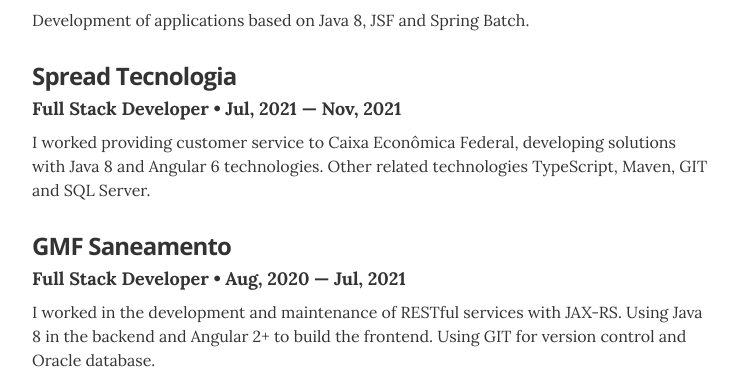
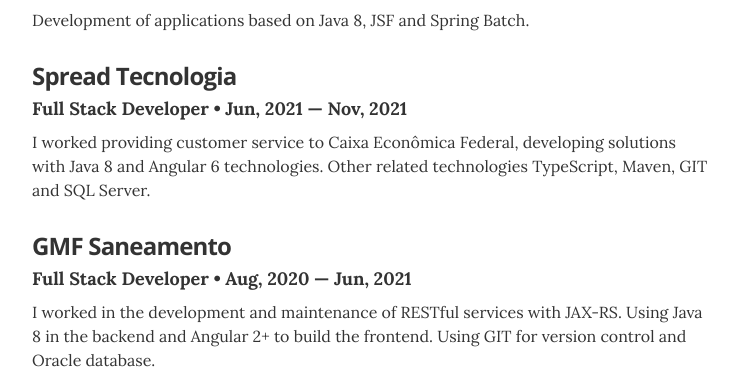
Before and after one commit to pedrobezerradev/pedrobezerradev.github.io, a Jekyll site: the page built from index.html, in a window 1280 px wide and 900 px high, scrolled down 470 px. Shown: the part 163-541 px from the top of the window, without its empty margins (268-1011 px from the left). Built offline with Jekyll 4.4.1, drawn with Linux system fonts in a browser that asks for light colours.

Commit message:
atualizando experiencia e skills

```diff
--- a/_data/experience.yml
+++ b/_data/experience.yml
@@ -9,13 +9,13 @@
 # Full Stack Developer
 - company: Spread Tecnologia
   position: Full Stack Developer
-  duration: Jul, 2021 &mdash; Nov, 2021
+  duration: Jun, 2021 &mdash; Nov, 2021
   summary: I worked providing customer service to Caixa Econômica Federal, developing solutions with Java 8 and Angular 6 technologies. Other related technologies TypeScript, Maven, GIT and SQL Server.
 
 # Full Stack Developer
 - company: GMF Saneamento
   position: Full Stack Developer
-  duration: Aug, 2020 &mdash; Jul, 2021
+  duration: Aug, 2020 &mdash; Jun, 2021
   summary: I worked in the development and maintenance of RESTful services with JAX-RS. Using Java 8 in the backend and Angular 2+ to build the frontend. Using GIT for version control and Oracle database.
 
 # Full Stack Developer
```
